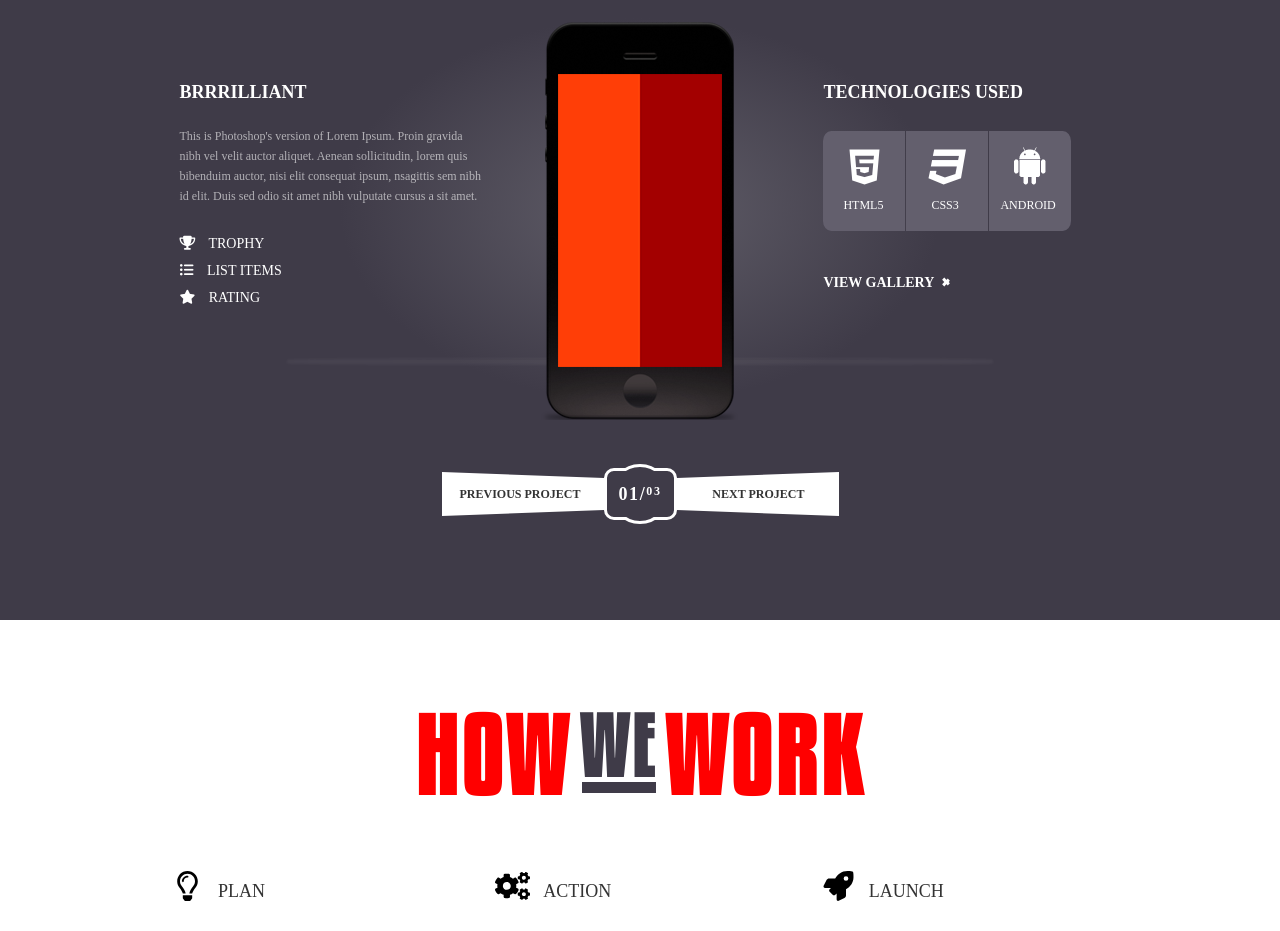
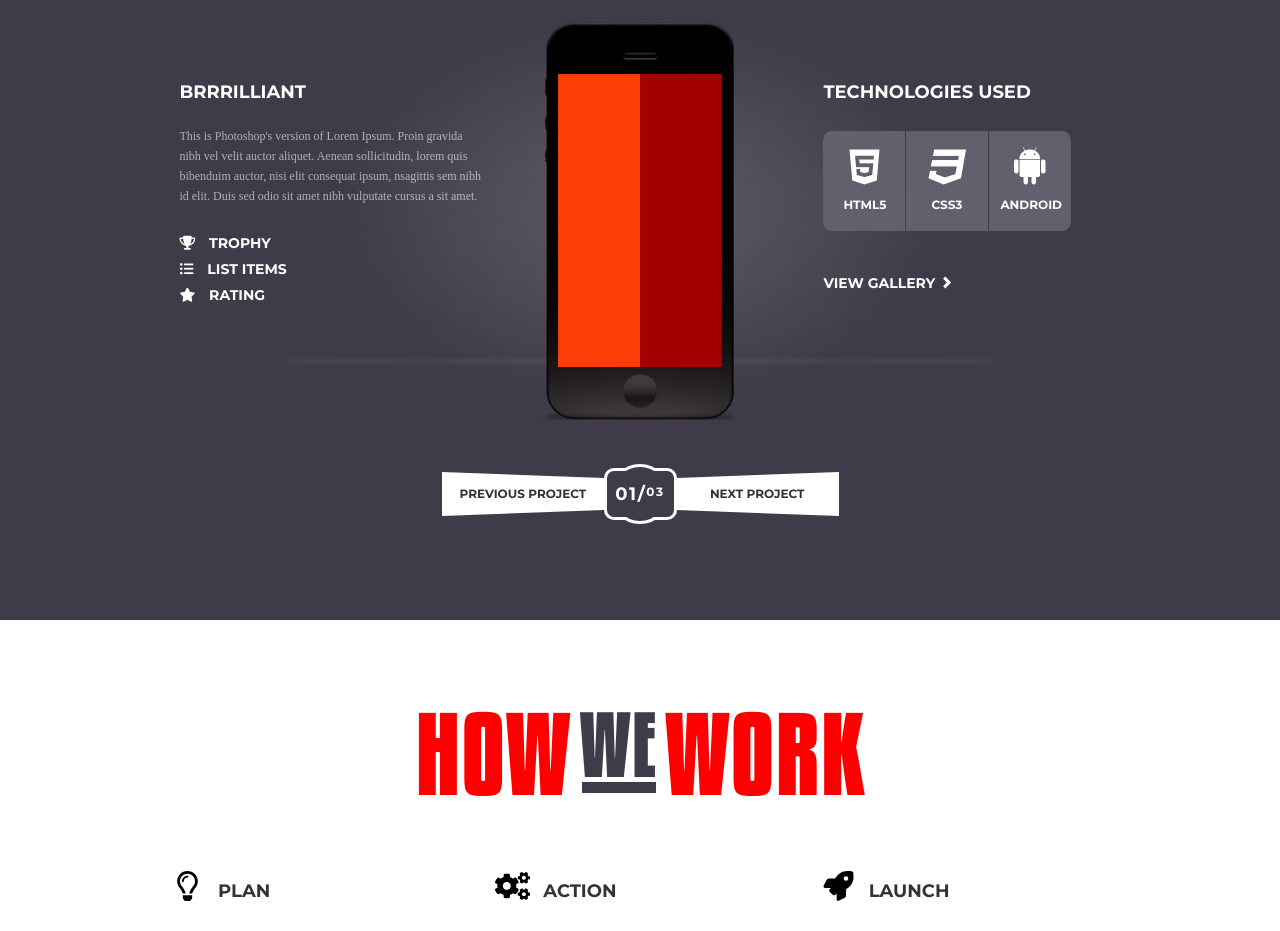
Before and after one commit to PhilipInDev/creative, a plain HTML site: page index.html in a window 1280 px wide. Shown: the part 1000-1931 px from the top of the page. Drawn offline with nearby package versions, Linux system fonts and the light colour scheme; files whose address does not match are found by name.

Commit message:
Update style.css

```diff
--- a/css/style.css
+++ b/css/style.css
@@ -1,5 +1,5 @@
 @charset "UTF-8";
-@import url ('swiper-bundle.css')
+/* @import url ('swiper-bundle.css') */
 @import url('https://fonts.googleapis.com/css2?family=Montserrat:wght@700&display=swap');
 @import url('https://fonts.googleapis.com/css2?family=Pacifico&display=swap');
 * {
```
